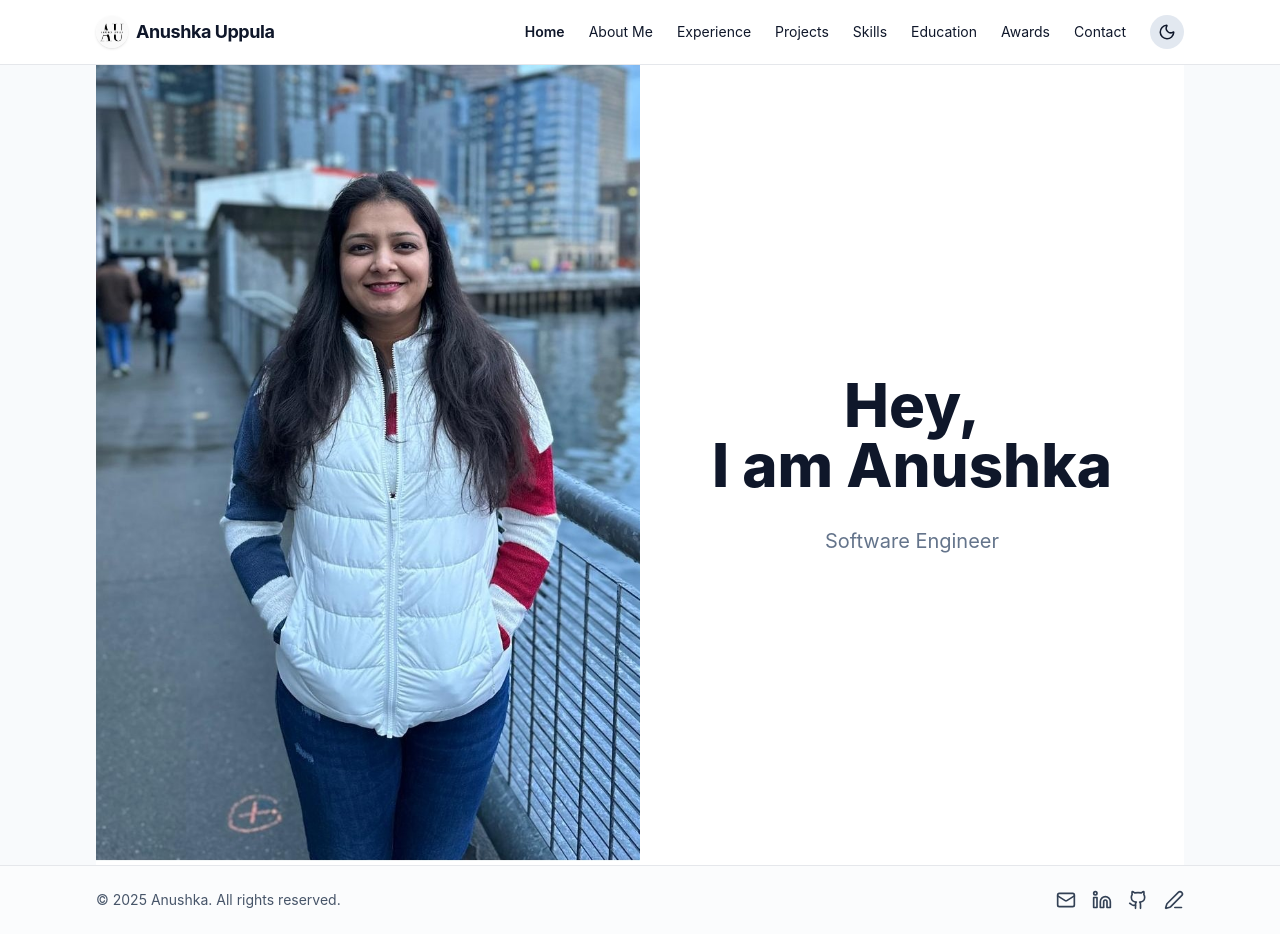
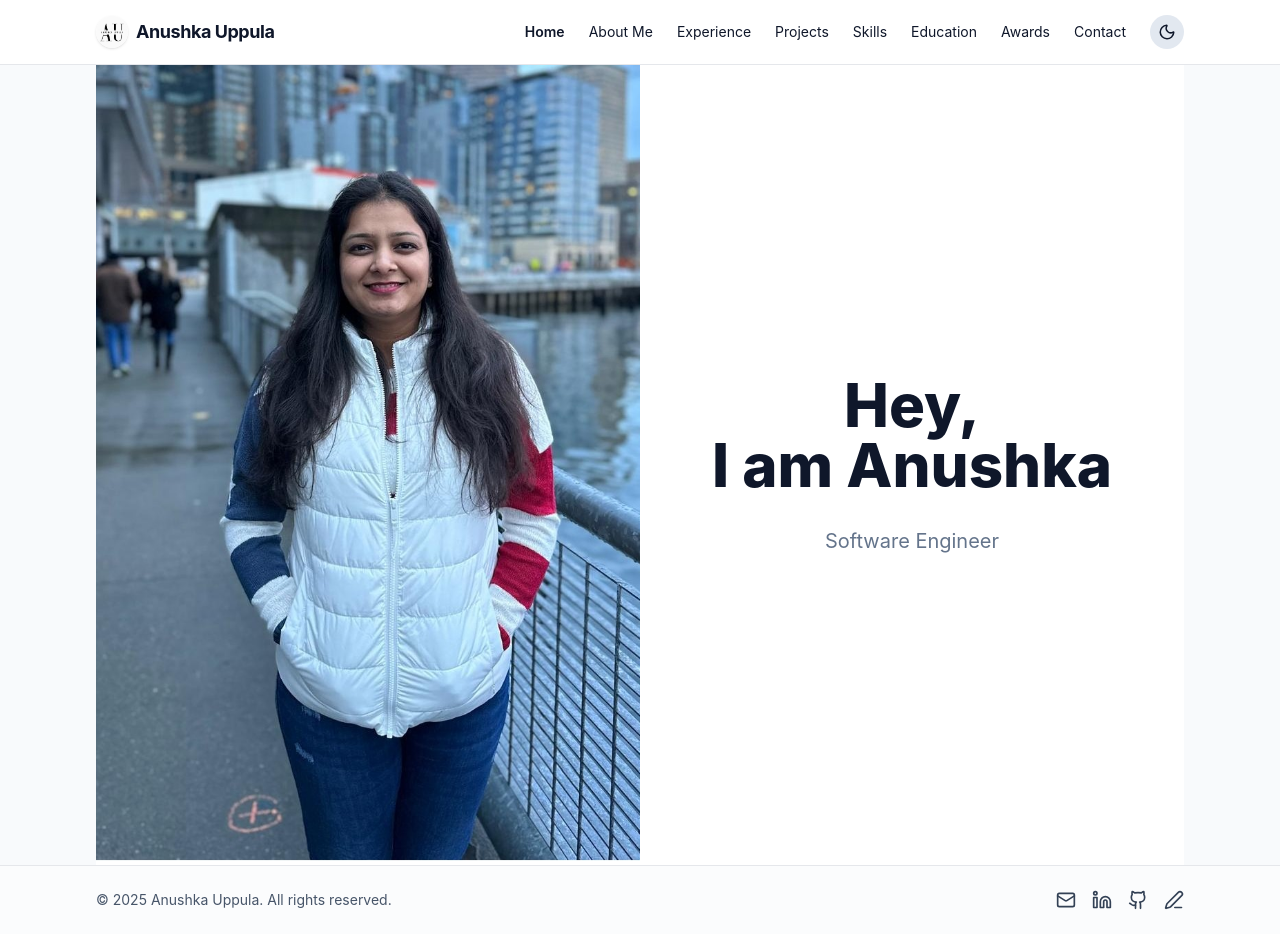
Before and after one commit to anushkauppula/my-portfolio, a React (Create React App) app: page / in a window 1280 px wide. Built offline with nearby package versions, Linux system fonts and the light colour scheme.

Commit message:
small change

```diff
--- a/src/components/Footer.tsx
+++ b/src/components/Footer.tsx
@@ -6,7 +6,7 @@ export default function Footer() {
     <footer className="border-t bg-white/50 dark:bg-slate-900/40">
       <div className="mx-auto max-w-6xl px-4 sm:px-6 lg:px-8 py-6 flex flex-col sm:flex-row items-center justify-between gap-4">
         <p className="text-sm text-slate-600 dark:text-slate-300">
-          © {new Date().getFullYear()} {profile.name}. All rights reserved.
+          © {new Date().getFullYear()} Anushka Uppula. All rights reserved.
         </p>
         <div className="flex items-center gap-4 text-slate-700 dark:text-slate-200">
           <a
--- a/src/data/profile.ts
+++ b/src/data/profile.ts
@@ -123,11 +123,17 @@ const profile: Profile = {
   presentations: ["Presented Fresh Track app at CCSC Conference, Iowa."],
   education: [
     {
-      degree: "M.S., Applied Computer Science (GPA 4.0)",
+      degree: "M.S., Applied Computer Science",
       school: "Northwest Missouri State University",
       date: "Dec 2025 (Expected)",
       coursework: ["Advanced DB", "Mobile Computing - Android", "Generative AI", "Big Data", "Patterns & Frameworks"],
     },
+    {
+      degree: "Bachelor of Technology, Electronics & Instrumentation Engineering",
+      school: "GITAM University, India",
+      date: "",
+      coursework: ["C", "C++", "Data Structures & Algorithms"],
+    }
   ],
 };
 
```
